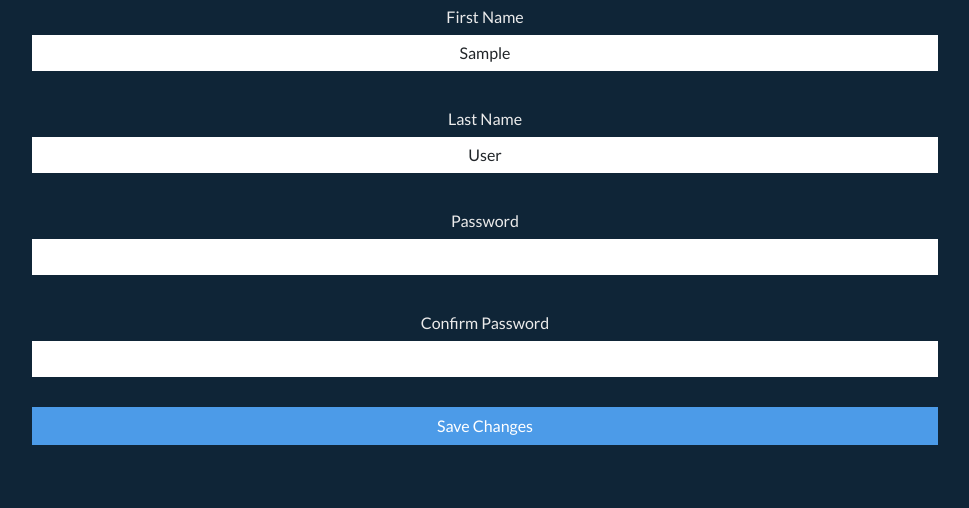
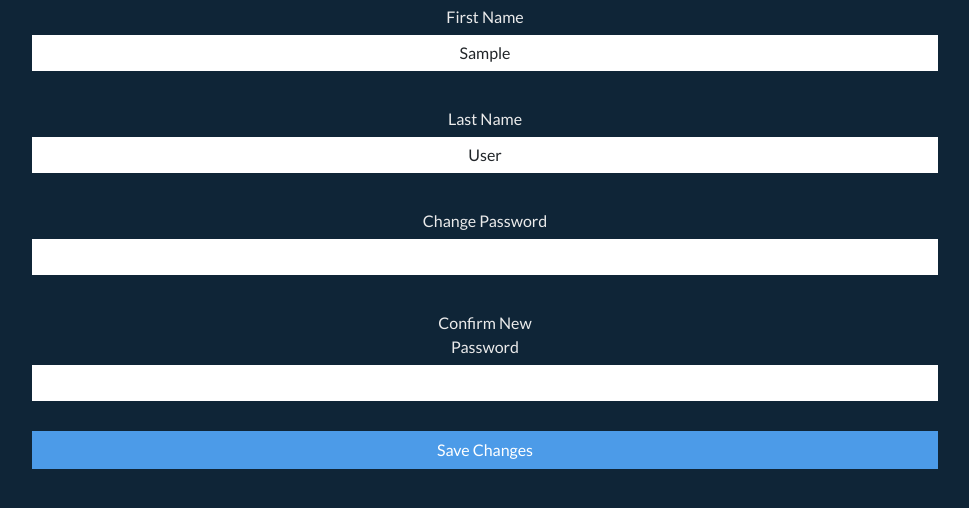
Before and after one commit to Verzyi/Sundial, a Flask app: page /Settings in a window 1280 px wide. Shown: the part 153-661 px from the top of the page, without its empty margins (155-1124 px from the left). Run offline with Flask 3, Linux system fonts and the light colour scheme; the visitor is signed in with stand-in values (Sample User, id 1); some libraries are stand-ins or nearby versions.

Commit message:
user setting now works

```diff
--- a/website/templates/Settings.html
+++ b/website/templates/Settings.html
@@ -4,7 +4,7 @@ content %}
 
 <!-- User Settings Form -->
 <div class="container mt-5">
-  <form method="POST" action="/update_settings">
+  <form method="POST" >
     <!-- First Name -->
     <div class="form-group row">
       <label for="firstNameInput" class="col-sm-2 col-form-label"
@@ -41,15 +41,15 @@ content %}
 
     <!-- Password -->
     <div class="form-group row">
-      <label for="passwordInput" class="col-sm-2 col-form-label"
-        >Password</label
+      <label for="new_password1" class="col-sm-2 col-form-label"
+        >Change Password</label
       >
       <div class="col-sm-10">
         <input
           type="password"
           class="form-control"
-          id="passwordInput"
-          name="password"
+          id="new_password1"
+          name="new_password1"
           required
         />
       </div>
@@ -57,15 +57,15 @@ content %}
 
     <!-- Confirm Password -->
     <div class="form-group row">
-      <label for="confirmPasswordInput" class="col-sm-2 col-form-label"
-        >Confirm Password</label
+      <label for="new_password2" class="col-sm-2 col-form-label"
+        >Confirm New Password</label
       >
       <div class="col-sm-10">
         <input
           type="password"
           class="form-control"
-          id="confirmPasswordInput"
-          name="confirm_password"
+          id="new_password2"
+          name="new_password2"
           required
         />
       </div>
--- a/website/views.py
+++ b/website/views.py
@@ -4,12 +4,13 @@ from flask_admin import Admin
 from flask_admin.contrib.sqla import ModelView
 from flask_admin.menu import MenuCategory
 from werkzeug.security import generate_password_hash, check_password_hash
-
+from flask_bcrypt import Bcrypt, check_password_hash
 from .models import Users, PowderBlends, MaterialsTable, InventoryVirginBatch, PowderBlendParts, PowderBlendCalc, BuildsTable
 from . import db
 
 # Create a Blueprint for your views
 views = Blueprint('views', __name__)
+bcrypt = Bcrypt()
 
 @views.route('/')
 @login_required
@@ -22,22 +23,30 @@ def builds_home():
 @login_required
 def Settings():
     if request.method == 'POST':
-        current_password = request.form.get('current_password')
+        # Get the form input values
         new_password1 = request.form.get('new_password1')
         new_password2 = request.form.get('new_password2')
+        first_name = request.form.get('first_name')
+        last_name = request.form.get('last_name')
 
-        # Check if the entered current password matches the user's actual password
-        if not current_user.check_password(current_password):
-            flash('Incorrect current password', category='error')
-        elif new_password1 != new_password2:
-            flash('New passwords don\'t match', category='error')
-        elif len(new_password1) < 6:
-            flash('New password must be at least 6 characters long', category='error')
-        else:
-            # Update the user's password
-            current_user.set_password(new_password1)
-            db.session.commit()
-            flash('Password updated successfully', category='success')
-            return redirect(url_for('views.Settings'))
+        # Check if the user wants to update their password
+        if new_password1 is not None:
+            if new_password1 != new_password2:
+                flash('New passwords don\'t match', category='error')
+            elif len(new_password1) < 6:
+                flash('New password must be at least 6 characters long', category='error')
+            else:
+                # Update the user's password
+                hashed_password = bcrypt.generate_password_hash(new_password1).decode('utf-8')
+                current_user.password = hashed_password
+                db.session.commit()
+                flash('Password updated successfully', category='success')
+
+        # Update the user's first name and last name
+        current_user.first_name = first_name
+        current_user.last_name = last_name
+        db.session.commit()
+
+        flash('Account updated', category='success')
 
     return render_template("Settings.html", user=current_user)
```
